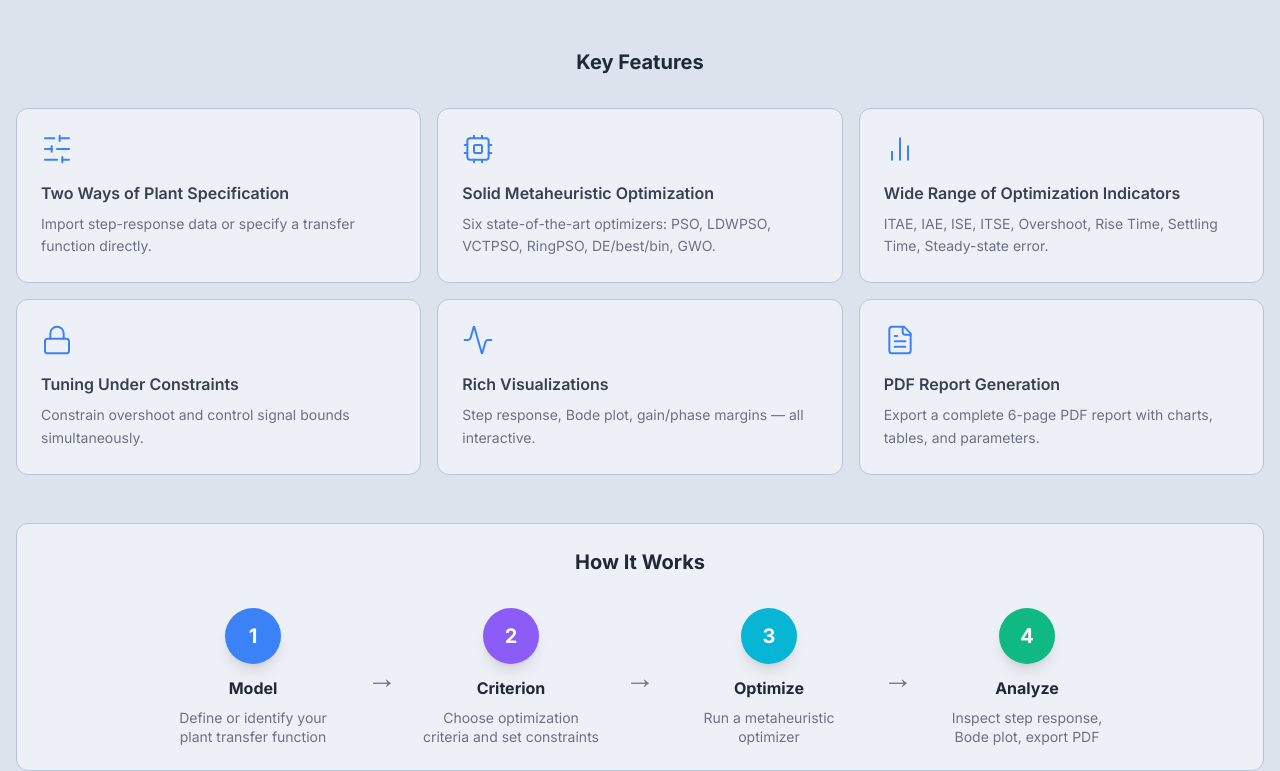
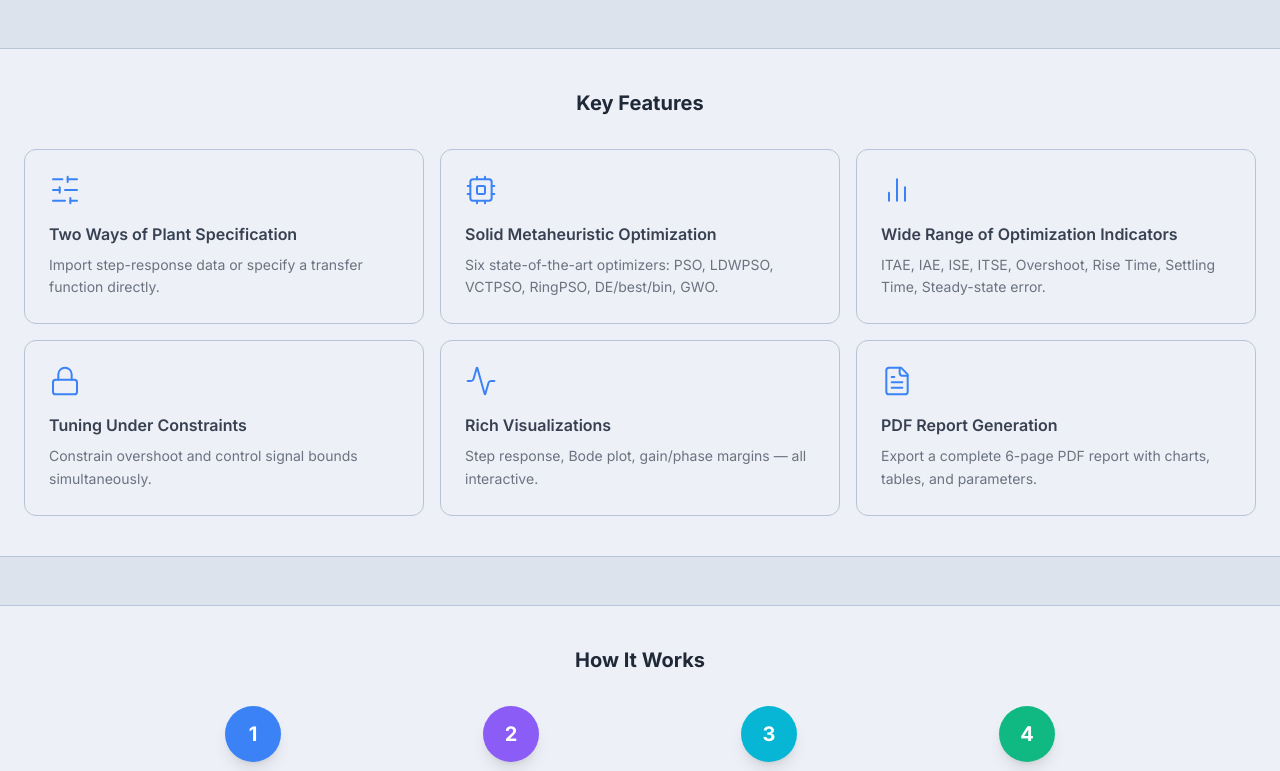
Before and after one commit to romasevych-yuriy/PID_Optimal_Tuner, a React (Vite) app: page /#/ in a window 1280 px wide. Shown: the part 1299-2070 px from the top of the page. Built offline with nearby package versions, Linux system fonts and the light colour scheme.

Commit message:
ui: Key Features and How It Works full screen width

```diff
--- a/src/index.css
+++ b/src/index.css
@@ -14,6 +14,7 @@
   body {
     @apply bg-dark-bg text-gray-800 font-sans;
     min-height: 100vh;
+    overflow-x: hidden;
   }
 
   ::-webkit-scrollbar {
--- a/src/pages/HomePage.jsx
+++ b/src/pages/HomePage.jsx
@@ -49,7 +49,11 @@ export default function HomePage() {
       </section>
 
       {/* Key Features */}
-      <section>
+      <section
+        className="bg-dark-card border-y border-dark-border py-10"
+        style={{ width: '100vw', marginLeft: 'calc((100% - 100vw) / 2)' }}
+      >
+        <div className="max-w-7xl mx-auto px-6">
           <h2 className="section-title text-center mb-8">Key Features</h2>
           <div className="grid grid-cols-1 md:grid-cols-2 lg:grid-cols-3 gap-4">
             {features.map(({ Icon, title, desc }, i) => (
@@ -66,17 +70,22 @@ export default function HomePage() {
               </div>
             ))}
           </div>
+        </div>
       </section>
 
       {/* How It Works */}
-      <section className="card">
+      <section
+        className="bg-dark-card border-y border-dark-border py-10"
+        style={{ width: '100vw', marginLeft: 'calc((100% - 100vw) / 2)' }}
+      >
+        <div className="max-w-7xl mx-auto px-6">
           <h2 className="section-title text-center mb-8">How It Works</h2>
           <div className="flex flex-col md:flex-row gap-6 items-center justify-center">
             {[
-            { step: '1', label: 'Model',    desc: 'Define or identify your plant transfer function',    color: 'bg-accent-blue' },
-            { step: '2', label: 'Criterion',desc: 'Choose optimization criteria and set constraints',   color: 'bg-accent-purple' },
-            { step: '3', label: 'Optimize', desc: 'Run a metaheuristic optimizer',                    color: 'bg-accent-cyan' },
-            { step: '4', label: 'Analyze',  desc: 'Inspect step response, Bode plot, export PDF',       color: 'bg-accent-green' },
+              { step: '1', label: 'Model',    desc: 'Define or identify your plant transfer function',  color: 'bg-accent-blue' },
+              { step: '2', label: 'Criterion',desc: 'Choose optimization criteria and set constraints', color: 'bg-accent-purple' },
+              { step: '3', label: 'Optimize', desc: 'Run a metaheuristic optimizer',                   color: 'bg-accent-cyan' },
+              { step: '4', label: 'Analyze',  desc: 'Inspect step response, Bode plot, export PDF',    color: 'bg-accent-green' },
             ].map((s, i) => (
               <React.Fragment key={s.step}>
                 <div className="flex flex-col items-center text-center max-w-[180px]">
@@ -87,6 +96,7 @@ export default function HomePage() {
                 {i < 3 && <div className="text-gray-500 text-3xl hidden md:block">→</div>}
               </React.Fragment>
             ))}
+          </div>
         </div>
       </section>
 
```
Lines whose indentation alone changed are shown as unchanged.
